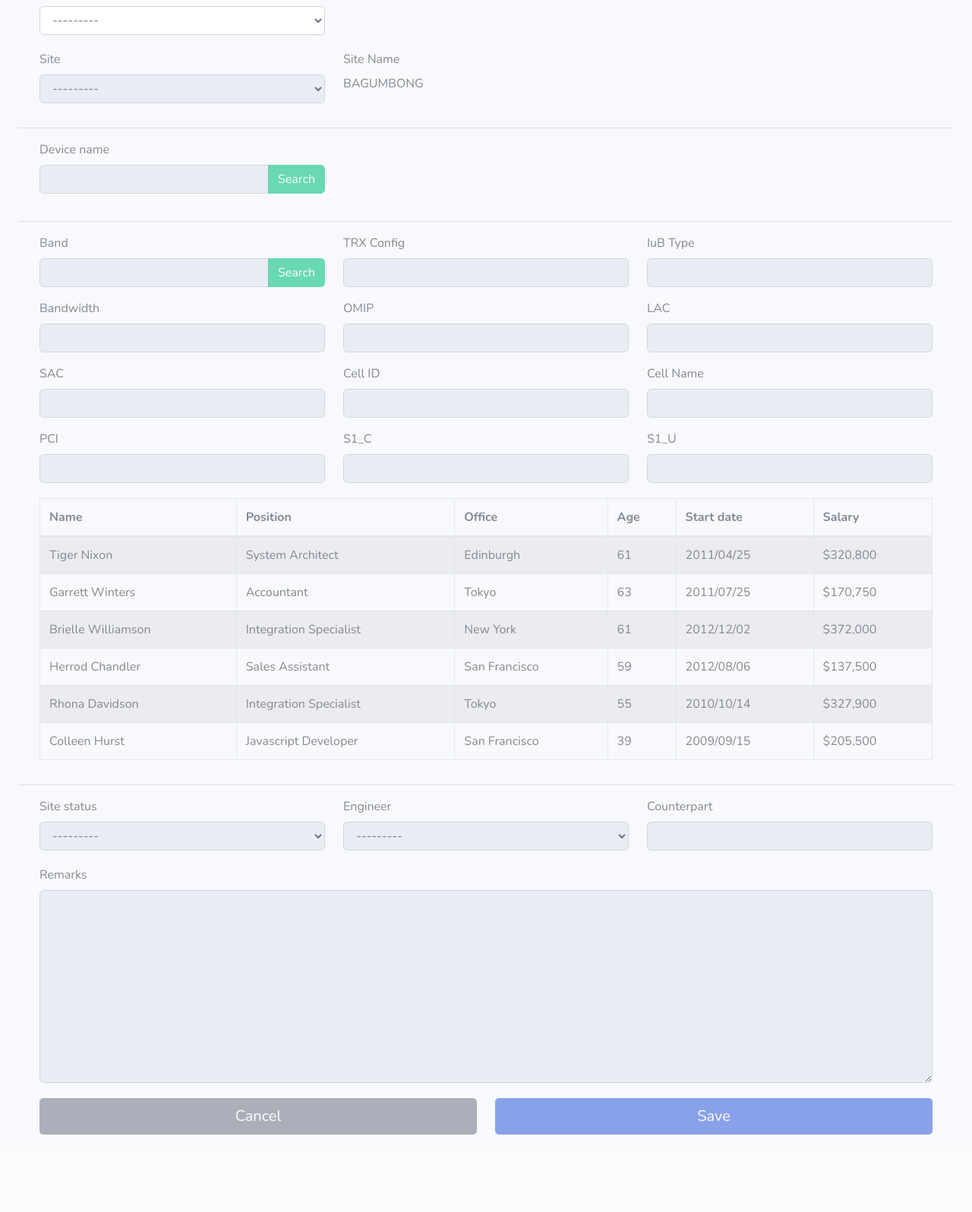
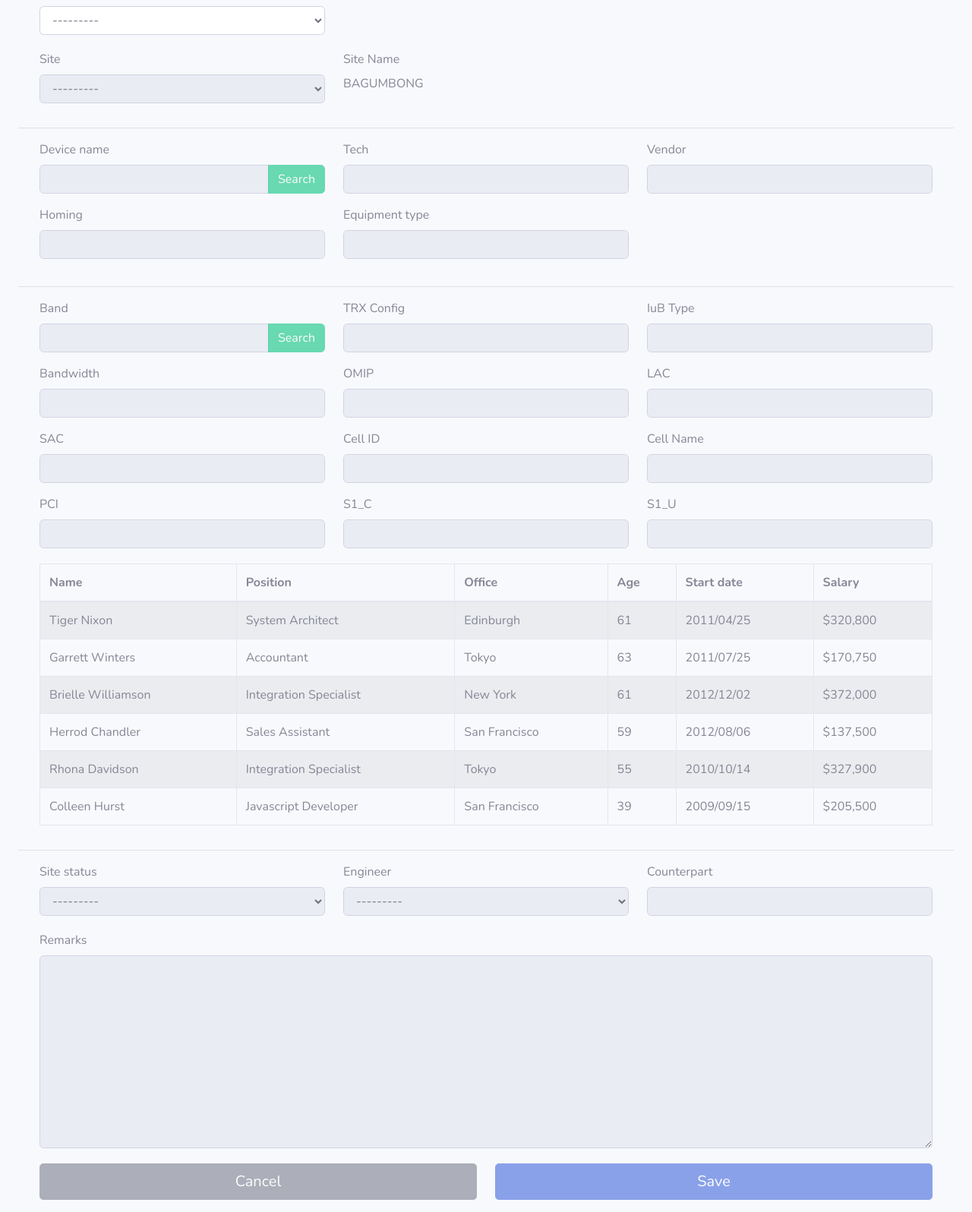
Before and after one commit to json2x/asset_inventory_database_v3.0, a Django app: page /edrar/activity/add in a window 1280 px wide. Shown: the part 162-1758 px from the top of the page at 76% size. Before the commit the page ends 1656 px from the top, so only its background shows below. Run offline with Django 3.2, Linux system fonts and the light colour scheme; data that the repository does not hold is empty; some libraries are stand-ins or nearby versions.

Commit message:
Added new tech model

```diff
--- a/edrar/forms.py
+++ b/edrar/forms.py
@@ -28,12 +28,12 @@
     siteid = forms.ModelChoiceField(label='siteid', queryset=SmartSite.objects.all())
 
     device_name = forms.CharField(max_length=250)
-    tech = forms.CharField(max_length=250, widget=forms.HiddenInput())
-    vendor = forms.CharField(max_length=250, widget=forms.HiddenInput())
-    homing = forms.CharField(max_length=250, widget=forms.HiddenInput())
-    equipment_type = forms.CharField(max_length=250, widget=forms.HiddenInput())
+    tech = forms.CharField(max_length=250)
+    vendor = forms.CharField(max_length=250)
+    homing = forms.CharField(max_length=250)
+    equipment_type = forms.CharField(max_length=250)
 
-    bts_id = forms.CharField(max_length=250, widget=forms.HiddenInput())
+    bts_id = forms.CharField(max_length=250)
     band = forms.CharField(max_length=250)
     trx_config = forms.CharField(max_length=250)
     iub_type = forms.CharField(max_length=250)
--- a/edrar/models.py
+++ b/edrar/models.py
@@ -13,6 +13,12 @@
 
     class Meta:
         verbose_name_plural = 'Activities'
+
+class MobileTechnology(models.Model):
+    name = models.CharField(max_length=250)
+
+    def __str__(self) -> str:
+        return self.name
 
 class SiteStatus(models.Model):
     name = models.CharField(max_length=250)
--- a/edrar/templates/edrar/activity_add.html
+++ b/edrar/templates/edrar/activity_add.html
@@ -48,13 +48,41 @@
                 </div>
             </div>
         </div>
-        <div class="col-sm-8">
+        <div class="col-sm-4">
+            <div class="form-group">
+                <label for="tech">Tech</label>
+                {{form.tech}}
+            </div>
+        </div>
+        <div class="col-sm-4">
+            <div class="form-group">
+                <label for="vendor">Vendor</label>
+                {{form.vendor}}
+            </div>
+        </div>
+
+        <div class="col-sm-4">
+            <div class="form-group">
+                <label for="homing">Homing</label>
+                {{form.homing}}
+            </div>
+        </div>
+        <div class="col-sm-4">
+            <div class="form-group">
+                <label for="equipment_type">Equipment type</label>
+                {{form.equipment_type}}
+            </div>
+        </div>
+        <div class="col-sm-4">
+            <!-- BLANK FOR NOW -->
+        </div>
+        <!-- <div class="col-sm-8">
             {{form.tech}}
             {{form.vendor}}
             {{form.homing}}
             {{form.equipment_type}}
             {{form.bts_id}}
-        </div>
+        </div> -->
     </div>
 
     <div class="row mx-3 mt-1">
```
Also changed, not shown: edrar/migrations/0004_mobiletechnology.py (added).
